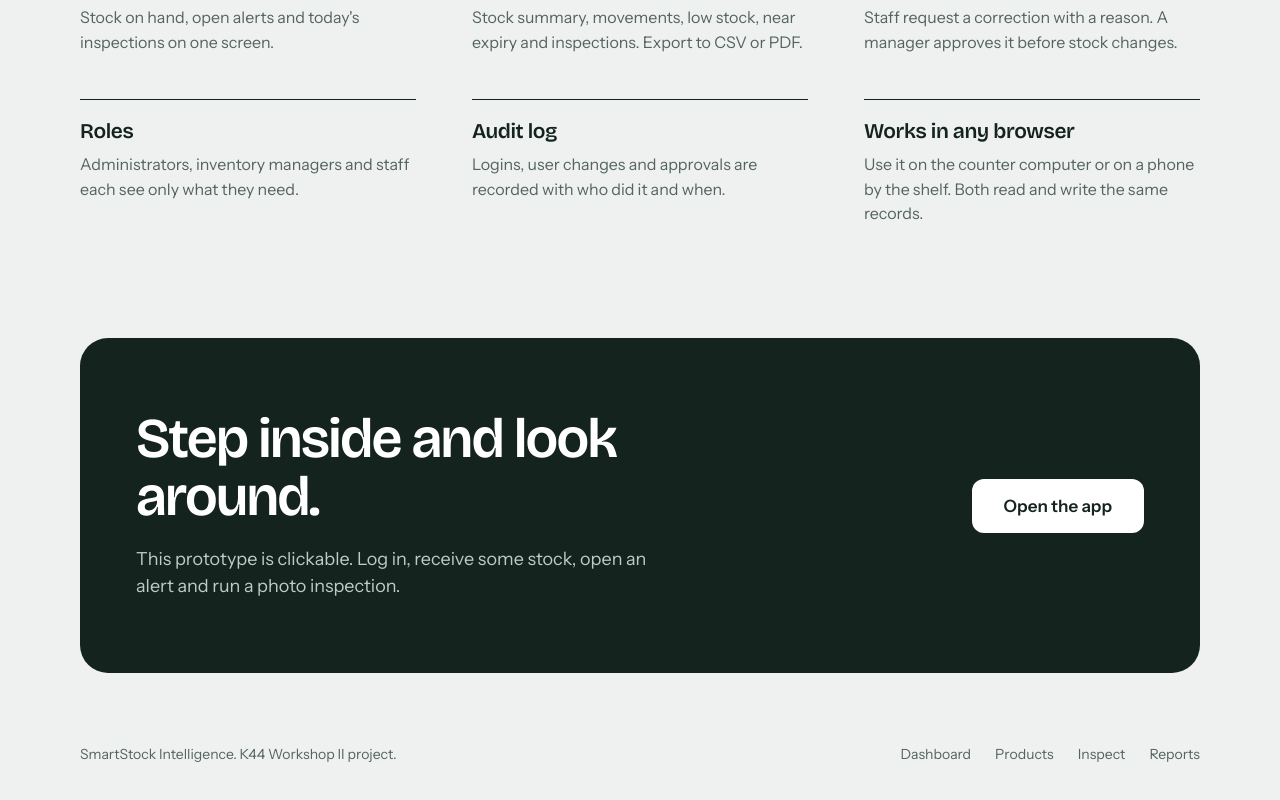
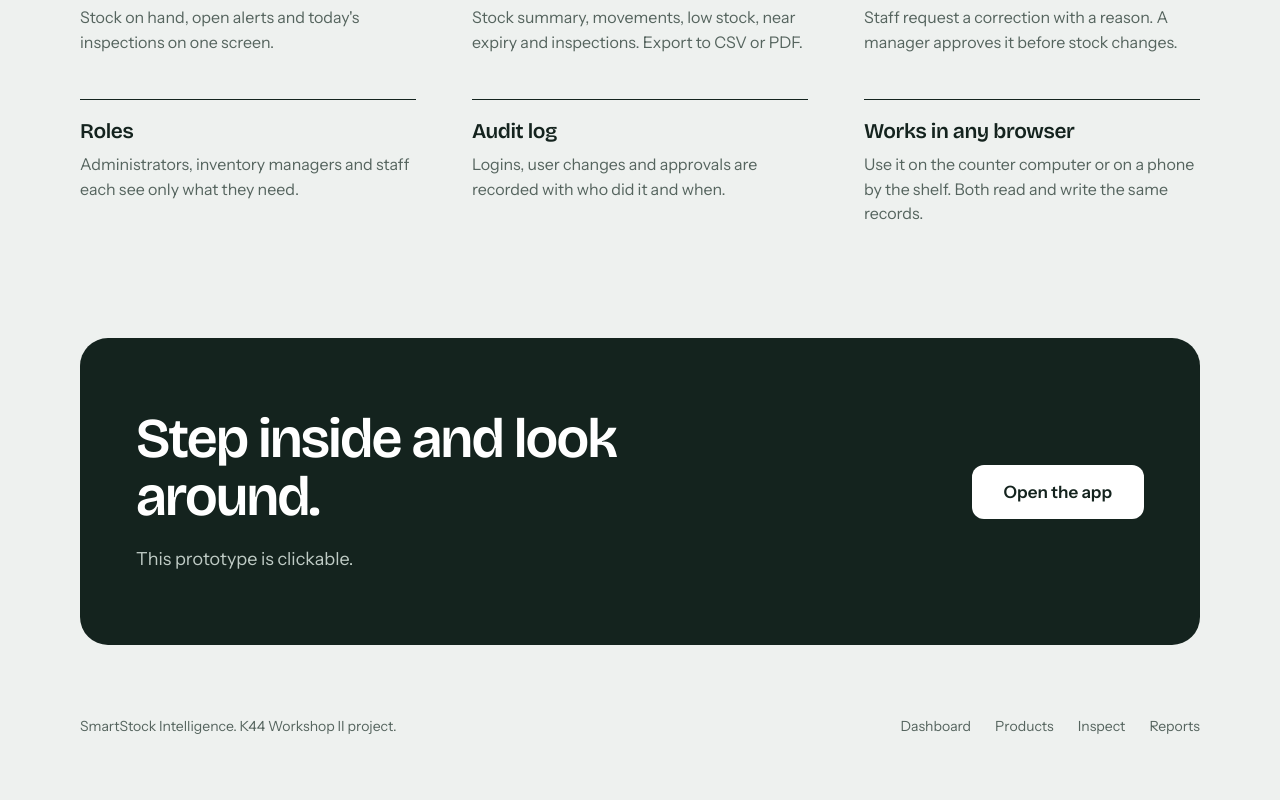
Before and after one commit to syhmiiskndr/smartstock-intelligence, a React (Vite) app: page / in a window 1280 px wide. Shown: the part 2718-3518 px from the top of the page. Built offline with nearby package versions, Linux system fonts and the light colour scheme.

Commit message:
fix: edit footer text

```diff
--- a/src/pages/Home.jsx
+++ b/src/pages/Home.jsx
@@ -959,8 +959,7 @@ export default class Home extends DCLogic {
                     maxWidth: '520px',
                   }}
                 >
-                  This prototype is clickable. Log in, receive some stock, open an alert and run a photo
-                  inspection.
+                  This prototype is clickable.
                 </p>
               </div>
               <Link
```
